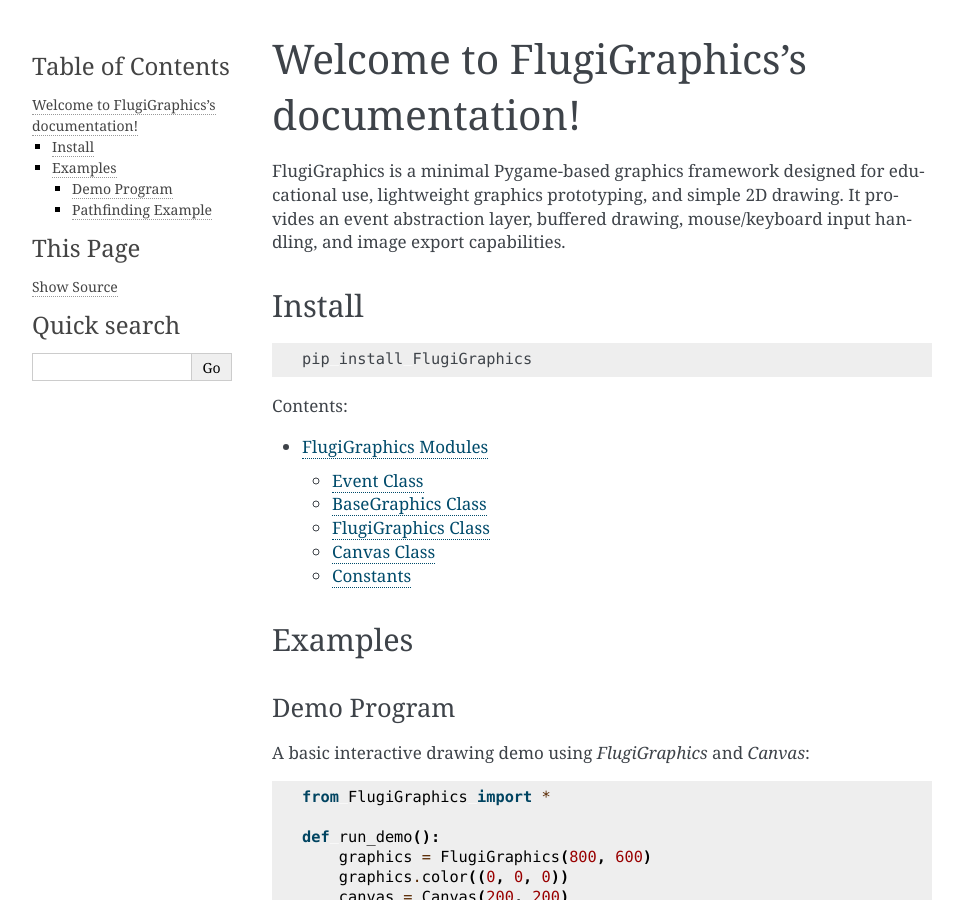
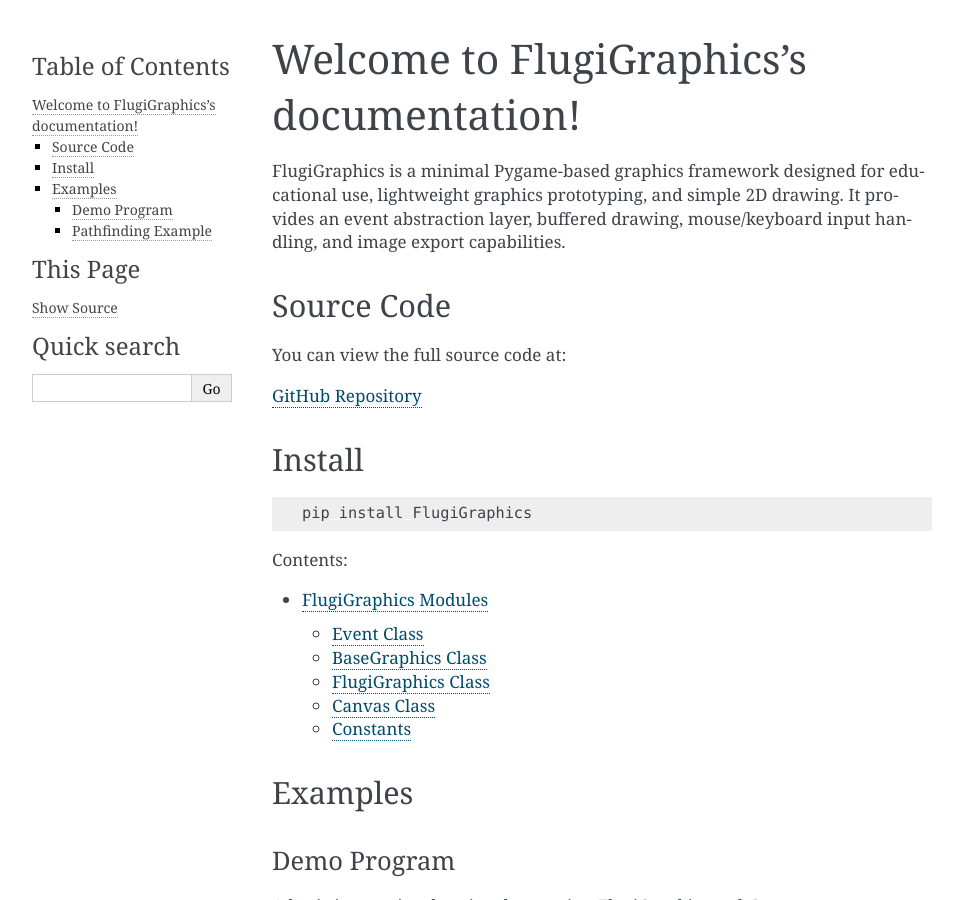
Before and after one commit to itssyp/flugiGraphicsInPython, a Sphinx documentation site: the page built from docs/index.rst, in a window 1280 px wide and 900 px high. Shown: the whole window, without its empty margins (148-1111 px from the left). Built offline with Sphinx 7.4.7, drawn with Linux system fonts in a browser that asks for light colours.

Commit message:
github url added to docs

```diff
--- a/docs/index.rst
+++ b/docs/index.rst
@@ -3,6 +3,12 @@
 
 FlugiGraphics is a minimal Pygame-based graphics framework designed for educational use, lightweight graphics prototyping, and simple 2D drawing. It provides an event abstraction layer, buffered drawing, mouse/keyboard input handling, and image export capabilities.
 
+Source Code
+-----------
+
+You can view the full source code at:
+
+`GitHub Repository <https://github.com/yourusername/simplegraphics>`_
 
 Install
 --------
```
